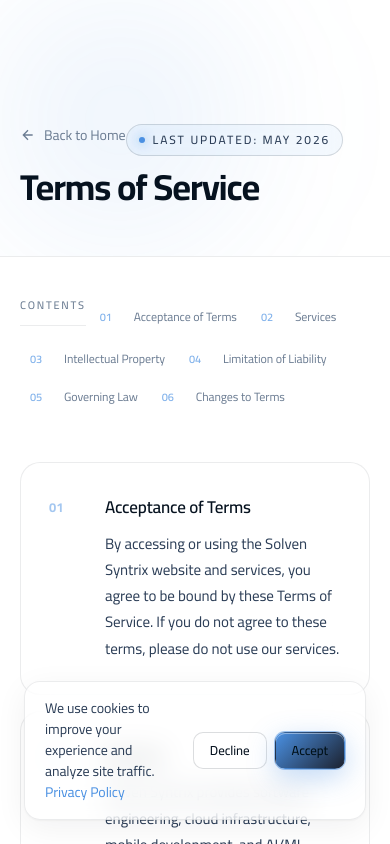
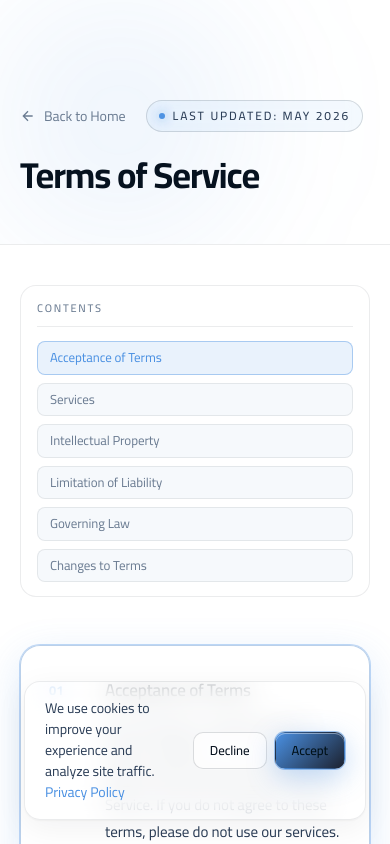
Before and after one commit to Saeed-Altout/solvensyntirx, a Next.js app: page /en/terms in a window 390 px wide. Shown: the top 844 px of the page. Built offline with nearby package versions, Linux system fonts and the light colour scheme.

Commit message:
fix: translated contents label, fix responsive TOC on legal pages
Co-Authored-By: Claude Sonnet 4.6 <noreply@anthropic.com>

```diff
--- a/messages/ar.json
+++ b/messages/ar.json
@@ -130,6 +130,7 @@
     "title": "سياسة الخصوصية",
     "updated": "آخر تحديث: مايو 2026",
     "back": "العودة للرئيسية",
+    "contents": "المحتويات",
     "sections": [
       { "heading": "المعلومات التي نجمعها", "body": "نجمع المعلومات التي تقدّمها مباشرةً، كتلك التي تُدخلها في نموذج التواصل، وتشمل الاسم والبريد الإلكتروني وتفاصيل المشروع. كما نجمع تلقائياً بعض البيانات التقنية كعنوان IP ونوع المتصفح والصفحات التي زرتها." },
       { "heading": "كيفية استخدام معلوماتك", "body": "نستخدم المعلومات التي نجمعها للردّ على استفساراتك وتحسين خدماتنا وتحليل أنماط الاستخدام والامتثال للالتزامات القانونية. نحن لا نبيع بياناتك الشخصية لأطراف ثالثة." },
@@ -143,6 +144,7 @@
     "title": "شروط الخدمة",
     "updated": "آخر تحديث: مايو 2026",
     "back": "العودة للرئيسية",
+    "contents": "المحتويات",
     "sections": [
       { "heading": "قبول الشروط", "body": "بالدخول إلى موقع سولفن سنتركس وخدماتها أو استخدامها، فإنك توافق على الالتزام بشروط الخدمة هذه. إن لم توافق على هذه الشروط، فالرجاء عدم استخدام خدماتنا." },
       { "heading": "الخدمات", "body": "تقدّم سولفن سنتركس خدمات في هندسة البرمجيات والبنية السحابية وتطوير تطبيقات الجوال وأنظمة الذكاء الاصطناعي. يُحدَّد نطاق الخدمة والمخرجات في اتفاقيات المشاركة الفردية." },
--- a/messages/en.json
+++ b/messages/en.json
@@ -130,6 +130,7 @@
     "title": "Privacy Policy",
     "updated": "Last updated: May 2026",
     "back": "Back to Home",
+    "contents": "Contents",
     "sections": [
       { "heading": "Information We Collect", "body": "We collect information you provide directly, such as when you fill out a contact form. This may include your name, email address, and project details. We also automatically collect certain technical data including IP address, browser type, and pages visited." },
       { "heading": "How We Use Your Information", "body": "We use the information we collect to respond to your inquiries, improve our services, analyze usage patterns, and comply with legal obligations. We do not sell your personal data to third parties." },
@@ -143,6 +144,7 @@
     "title": "Terms of Service",
     "updated": "Last updated: May 2026",
     "back": "Back to Home",
+    "contents": "Contents",
     "sections": [
       { "heading": "Acceptance of Terms", "body": "By accessing or using the Solven Syntrix website and services, you agree to be bound by these Terms of Service. If you do not agree to these terms, please do not use our services." },
       { "heading": "Services", "body": "Solven Syntrix provides software engineering, cloud infrastructure, mobile development, and AI/ML systems services. Service scope and deliverables are defined in individual engagement agreements." },
--- a/src/app/[locale]/layout.tsx
+++ b/src/app/[locale]/layout.tsx
@@ -6,6 +6,7 @@ import { ThemeProvider } from "@/components/theme-provider";
 import { PageLoader } from "@/components/page-loader";
 import { LangTransition } from "@/components/lang-transition";
 import { CookiesBanner } from "@/components/cookies-banner";
+import { CursorFX } from "@/components/cursor-fx";
 
 const cairo = Cairo({
   subsets: ["arabic", "latin"],
@@ -51,6 +52,7 @@ export default async function LocaleLayout({
           <NextIntlClientProvider messages={messages}>
             <PageLoader />
             <LangTransition />
+            <CursorFX />
             {children}
             <CookiesBanner />
           </NextIntlClientProvider>
--- a/src/app/[locale]/privacy/page.tsx
+++ b/src/app/[locale]/privacy/page.tsx
@@ -1,5 +1,5 @@
 import { getTranslations } from "next-intl/server";
-import Link from "next/link";
+import { LegalLayout } from "@/components/legal-layout";
 
 export default async function PrivacyPage({
   params,
@@ -8,49 +8,15 @@ export default async function PrivacyPage({
 }) {
   const { locale } = await params;
   const t = await getTranslations({ locale, namespace: "privacy" });
-  const sections = t.raw("sections") as { heading: string; body: string }[];
 
   return (
-    <main className="ss-legal-page">
-      <div className="ss-legal-hero">
-        <div className="ss-legal-hero-inner">
-          <Link href={`/${locale}`} className="ss-legal-back">
-            <svg width="16" height="16" viewBox="0 0 24 24" fill="none" stroke="currentColor" strokeWidth="2">
-              <path d="M19 12H5M12 5l-7 7 7 7"/>
-            </svg>
-            {t("back")}
-          </Link>
-          <div className="ss-eyebrow" style={{ marginTop: 24 }}>
-            <span className="ss-eyebrow-dot" />
-            {t("updated")}
-          </div>
-          <h1 className="ss-legal-title">{t("title")}</h1>
-        </div>
-      </div>
-
-      <div className="ss-legal-layout">
-        <nav className="ss-legal-toc">
-          <p className="ss-legal-toc-label">Contents</p>
-          {sections.map((s, i) => (
-            <a key={i} href={`#section-${i}`} className="ss-legal-toc-link">
-              <span className="ss-legal-toc-num">{String(i + 1).padStart(2, "0")}</span>
-              {s.heading}
-            </a>
-          ))}
-        </nav>
-
-        <div className="ss-legal-body">
-          {sections.map((s, i) => (
-            <div key={i} id={`section-${i}`} className="ss-legal-card">
-              <div className="ss-legal-card-num">{String(i + 1).padStart(2, "0")}</div>
-              <div className="ss-legal-card-content">
-                <h2 className="ss-legal-card-heading">{s.heading}</h2>
-                <p className="ss-legal-card-body">{s.body}</p>
-              </div>
-            </div>
-          ))}
-        </div>
-      </div>
-    </main>
+    <LegalLayout
+      locale={locale}
+      title={t("title")}
+      updated={t("updated")}
+      back={t("back")}
+      contents={t("contents")}
+      sections={t.raw("sections") as { heading: string; body: string }[]}
+    />
   );
 }
--- a/src/app/[locale]/terms/page.tsx
+++ b/src/app/[locale]/terms/page.tsx
@@ -1,5 +1,5 @@
 import { getTranslations } from "next-intl/server";
-import Link from "next/link";
+import { LegalLayout } from "@/components/legal-layout";
 
 export default async function TermsPage({
   params,
@@ -8,49 +8,15 @@ export default async function TermsPage({
 }) {
   const { locale } = await params;
   const t = await getTranslations({ locale, namespace: "terms" });
-  const sections = t.raw("sections") as { heading: string; body: string }[];
 
   return (
-    <main className="ss-legal-page">
-      <div className="ss-legal-hero">
-        <div className="ss-legal-hero-inner">
-          <Link href={`/${locale}`} className="ss-legal-back">
-            <svg width="16" height="16" viewBox="0 0 24 24" fill="none" stroke="currentColor" strokeWidth="2">
-              <path d="M19 12H5M12 5l-7 7 7 7"/>
-            </svg>
-            {t("back")}
-          </Link>
-          <div className="ss-eyebrow" style={{ marginTop: 24 }}>
-            <span className="ss-eyebrow-dot" />
-            {t("updated")}
-          </div>
-          <h1 className="ss-legal-title">{t("title")}</h1>
-        </div>
-      </div>
-
-      <div className="ss-legal-layout">
-        <nav className="ss-legal-toc">
-          <p className="ss-legal-toc-label">Contents</p>
-          {sections.map((s, i) => (
-            <a key={i} href={`#section-${i}`} className="ss-legal-toc-link">
-              <span className="ss-legal-toc-num">{String(i + 1).padStart(2, "0")}</span>
-              {s.heading}
-            </a>
-          ))}
-        </nav>
-
-        <div className="ss-legal-body">
-          {sections.map((s, i) => (
-            <div key={i} id={`section-${i}`} className="ss-legal-card">
-              <div className="ss-legal-card-num">{String(i + 1).padStart(2, "0")}</div>
-              <div className="ss-legal-card-content">
-                <h2 className="ss-legal-card-heading">{s.heading}</h2>
-                <p className="ss-legal-card-body">{s.body}</p>
-              </div>
-            </div>
-          ))}
-        </div>
-      </div>
-    </main>
+    <LegalLayout
+      locale={locale}
+      title={t("title")}
+      updated={t("updated")}
+      back={t("back")}
+      contents={t("contents")}
+      sections={t.raw("sections") as { heading: string; body: string }[]}
+    />
   );
 }
--- a/src/app/globals.css
+++ b/src/app/globals.css
@@ -406,24 +406,39 @@
 .ss-legal-hero { padding: clamp(100px, 12vw, 140px) clamp(20px, 5vw, 80px) clamp(48px, 6vw, 72px); border-bottom: 1px solid var(--line); position: relative; overflow: hidden; }
 .ss-legal-hero::before { content: ""; position: absolute; top: -80px; inset-inline-start: -80px; width: 400px; height: 400px; background: radial-gradient(circle, color-mix(in srgb, var(--accent) 12%, transparent), transparent 70%); filter: blur(60px); pointer-events: none; }
 .ss-legal-hero-inner { max-width: 1200px; margin: 0 auto; position: relative; }
-.ss-legal-back { display: inline-flex; align-items: center; gap: 8px; font-size: 14px; color: var(--fg-3); text-decoration: none; transition: color .2s; }
+.ss-legal-hero-top { display: flex; align-items: center; gap: 20px; margin-bottom: 24px; flex-wrap: wrap; }
+.ss-legal-back { display: inline-flex; align-items: center; gap: 8px; font-size: 14px; color: var(--fg-3); text-decoration: none; transition: color .2s; flex-shrink: 0; }
 .ss-legal-back:hover { color: var(--accent); }
-.ss-legal-title { font-size: clamp(36px, 5vw, 64px); font-weight: 700; letter-spacing: -0.03em; margin: 12px 0 0; line-height: 1.1; }
-.ss-legal-layout { display: grid; grid-template-columns: 240px 1fr; gap: 48px; max-width: 1200px; margin: 0 auto; padding: clamp(40px, 5vw, 64px) clamp(20px, 5vw, 80px) 80px; align-items: start; }
+.ss-legal-title { font-size: clamp(36px, 5vw, 64px); font-weight: 700; letter-spacing: -0.03em; margin: 0; line-height: 1.1; }
+.ss-legal-layout { display: grid; grid-template-columns: 240px 1fr; gap: 48px; max-width: 1200px; margin: 0 auto; padding: clamp(40px, 5vw, 64px) clamp(20px, 5vw, 80px) 40vh; align-items: start; }
 .ss-legal-toc { position: sticky; top: 100px; display: flex; flex-direction: column; gap: 4px; }
+.ss-legal-toc-items { display: flex; flex-direction: column; gap: 4px; }
 .ss-legal-toc-label { font-size: 11px; letter-spacing: 0.16em; text-transform: uppercase; color: var(--fg-3); font-weight: 500; margin: 0 0 12px; padding-bottom: 12px; border-bottom: 1px solid var(--line); }
 [dir="rtl"] .ss-legal-toc-label { letter-spacing: 0; text-transform: none; font-size: 13px; }
-.ss-legal-toc-link { display: flex; align-items: center; gap: 10px; font-size: 13px; color: var(--fg-3); text-decoration: none; padding: 8px 10px; border-radius: 8px; transition: background .2s, color .2s; }
-.ss-legal-toc-link:hover { background: color-mix(in srgb, var(--accent) 8%, transparent); color: var(--accent); }
-.ss-legal-toc-num { font-size: 11px; font-weight: 600; color: var(--accent); opacity: 0.7; min-width: 24px; }
+.ss-legal-toc-link { display: flex; align-items: center; gap: 10px; font-size: 13px; color: var(--fg-3); background: transparent; border: none; text-align: start; padding: 8px 10px; border-radius: 8px; transition: background .2s, color .2s; cursor: none; width: 100%; }
+.ss-legal-toc-link:hover { background: color-mix(in srgb, var(--accent) 8%, transparent); color: var(--fg); }
+.ss-legal-toc-link.active { background: color-mix(in srgb, var(--accent) 12%, transparent); color: var(--accent); }
+.ss-legal-toc-num { font-size: 11px; font-weight: 600; color: var(--accent); opacity: 0.6; min-width: 24px; flex-shrink: 0; }
+.ss-legal-toc-link.active .ss-legal-toc-num { opacity: 1; }
 .ss-legal-body { display: flex; flex-direction: column; gap: 16px; }
-.ss-legal-card { display: flex; gap: 24px; background: var(--card); border: 1px solid var(--card-stroke); border-radius: 20px; padding: 32px 28px; backdrop-filter: blur(var(--glass)); transition: border-color .3s; }
+.ss-legal-card { display: flex; gap: 24px; background: var(--card); border: 1px solid var(--card-stroke); border-radius: 20px; padding: 32px 28px; backdrop-filter: blur(var(--glass)); transition: border-color .3s, box-shadow .3s; scroll-margin-top: 100px; }
 .ss-legal-card:hover { border-color: color-mix(in srgb, var(--accent) 20%, var(--card-stroke)); }
-.ss-legal-card-num { font-size: 13px; font-weight: 700; color: var(--accent); opacity: 0.5; min-width: 32px; padding-top: 3px; }
+.ss-legal-card.active { border-color: color-mix(in srgb, var(--accent) 30%, var(--card-stroke)); box-shadow: 0 0 0 1px color-mix(in srgb, var(--accent) 15%, transparent), var(--shadow-glow); }
+.ss-legal-card-num { font-size: 13px; font-weight: 700; color: var(--accent); opacity: 0.5; min-width: 32px; padding-top: 3px; flex-shrink: 0; }
+.ss-legal-card.active .ss-legal-card-num { opacity: 1; }
 .ss-legal-card-content { flex: 1; }
 .ss-legal-card-heading { font-size: 17px; font-weight: 600; margin: 0 0 10px; color: var(--fg); letter-spacing: -0.01em; }
 .ss-legal-card-body { font-size: 15px; line-height: 1.75; color: var(--fg-2); margin: 0; }
-@media (max-width: 860px) { .ss-legal-layout { grid-template-columns: 1fr; } .ss-legal-toc { position: static; flex-direction: row; flex-wrap: wrap; } .ss-legal-toc-link { font-size: 12px; } }
+@media (max-width: 860px) {
+  .ss-legal-layout { grid-template-columns: 1fr; padding-bottom: 60px; }
+  .ss-legal-toc { position: static; background: var(--card); border: 1px solid var(--card-stroke); border-radius: 16px; padding: 14px 16px; backdrop-filter: blur(var(--glass)); }
+  .ss-legal-toc-label { margin-bottom: 10px; padding-bottom: 10px; }
+  .ss-legal-toc-items { display: flex; flex-wrap: wrap; gap: 8px; }
+  .ss-legal-toc-link { width: auto; padding: 6px 12px; border-radius: 8px; background: var(--bg-2); border: 1px solid var(--line); }
+  .ss-legal-toc-link.active { background: color-mix(in srgb, var(--accent) 12%, transparent); border-color: color-mix(in srgb, var(--accent) 40%, transparent); }
+  .ss-legal-toc-num { display: none; }
+  .ss-legal-toc-text { font-size: 13px; }
+}
 
 /* ── Cursor FX ───────────────────────────────── */
 .ss-cursor { position: fixed; top: 0; left: 0; width: 28px; height: 28px; border-radius: 50%; border: 1.5px solid var(--accent); transform: translate(-50%, -50%); pointer-events: none; z-index: 9999; transition: width .2s, height .2s, border-color .2s, opacity .3s; mix-blend-mode: exclusion; }
--- /dev/null
+++ b/src/components/legal-layout.tsx
@@ -0,0 +1,91 @@
+"use client";
+import { useEffect, useState } from "react";
+import Link from "next/link";
+
+interface Section { heading: string; body: string }
+
+interface LegalLayoutProps {
+  locale: string;
+  title: string;
+  updated: string;
+  back: string;
+  contents: string;
+  sections: Section[];
+}
+
+export function LegalLayout({ locale, title, updated, back, contents, sections }: LegalLayoutProps) {
+  const [active, setActive] = useState(0);
+
+  useEffect(() => {
+    const observers: IntersectionObserver[] = [];
+    const isLast = (i: number) => i === sections.length - 1;
+    sections.forEach((_, i) => {
+      const el = document.getElementById(`section-${i}`);
+      if (!el) return;
+      const io = new IntersectionObserver(
+        ([entry]) => { if (entry.isIntersecting) setActive(i); },
+        { rootMargin: isLast(i) ? "-20% 0px -10% 0px" : "-30% 0px -60% 0px", threshold: 0 }
+      );
+      io.observe(el);
+      observers.push(io);
+    });
+    return () => observers.forEach((io) => io.disconnect());
+  }, [sections]);
+
+  function scrollTo(i: number) {
+    setActive(i);
+    document.getElementById(`section-${i}`)?.scrollIntoView({ behavior: "smooth", block: "start" });
+  }
+
+  return (
+    <main className="ss-legal-page">
+      <div className="ss-legal-hero">
+        <div className="ss-legal-hero-inner">
+          <div className="ss-legal-hero-top">
+            <Link href={`/${locale}`} className="ss-legal-back">
+              <svg width="16" height="16" viewBox="0 0 24 24" fill="none" stroke="currentColor" strokeWidth="2">
+                <path d="M19 12H5M12 5l-7 7 7 7"/>
+              </svg>
+              {back}
+            </Link>
+            <div className="ss-eyebrow">
+              <span className="ss-eyebrow-dot" />
+              {updated}
+            </div>
+          </div>
+          <h1 className="ss-legal-title">{title}</h1>
+        </div>
+      </div>
+
+      <div className="ss-legal-layout">
+        <nav className="ss-legal-toc">
+          <p className="ss-legal-toc-label">{contents}</p>
+          <div className="ss-legal-toc-items">
+            {sections.map((s, i) => (
+              <button
+                key={i}
+                onClick={() => scrollTo(i)}
+                className={`ss-legal-toc-link${active === i ? " active" : ""}`}
+              >
+                <span className="ss-legal-toc-num">{String(i + 1).padStart(2, "0")}</span>
+                <span className="ss-legal-toc-text">{s.heading}</span>
+              </button>
+            ))}
+          </div>
+        </nav>
+
+        <div className="ss-legal-body">
+          {sections.map((s, i) => (
+            <div key={i} id={`section-${i}`} className={`ss-legal-card${active === i ? " active" : ""}`}>
+              <div className="ss-legal-card-num">{String(i + 1).padStart(2, "0")}</div>
+              <div className="ss-legal-card-content">
+                <h2 className="ss-legal-card-heading">{s.heading}</h2>
+                <p className="ss-legal-card-body">{s.body}</p>
+              </div>
+            </div>
+          ))}
+        </div>
+      </div>
+    </main>
+  );
+}
```
